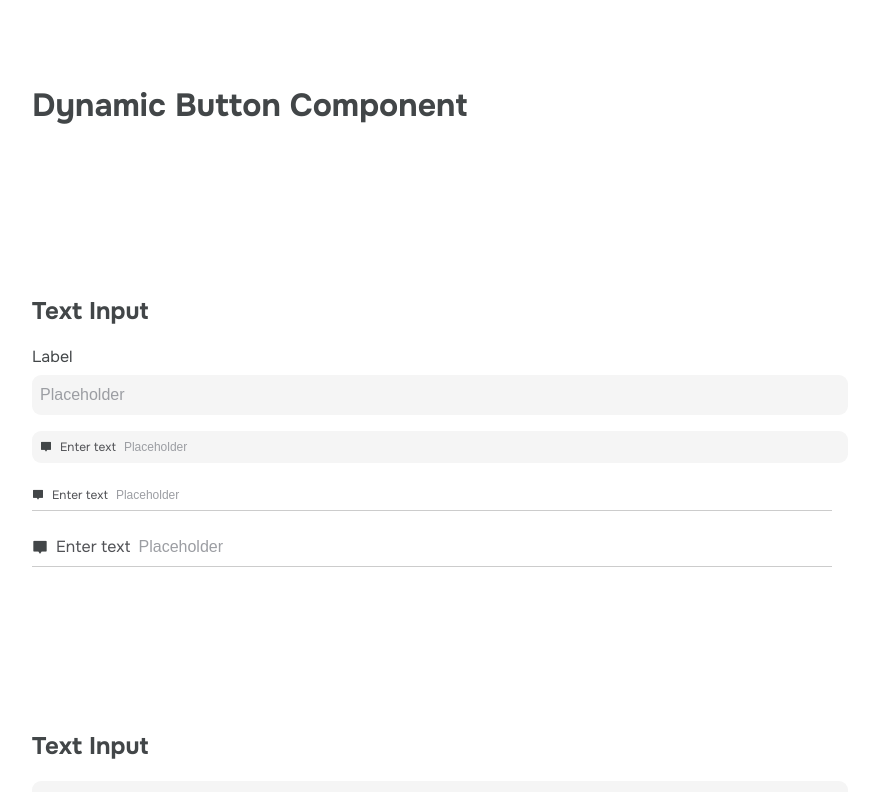
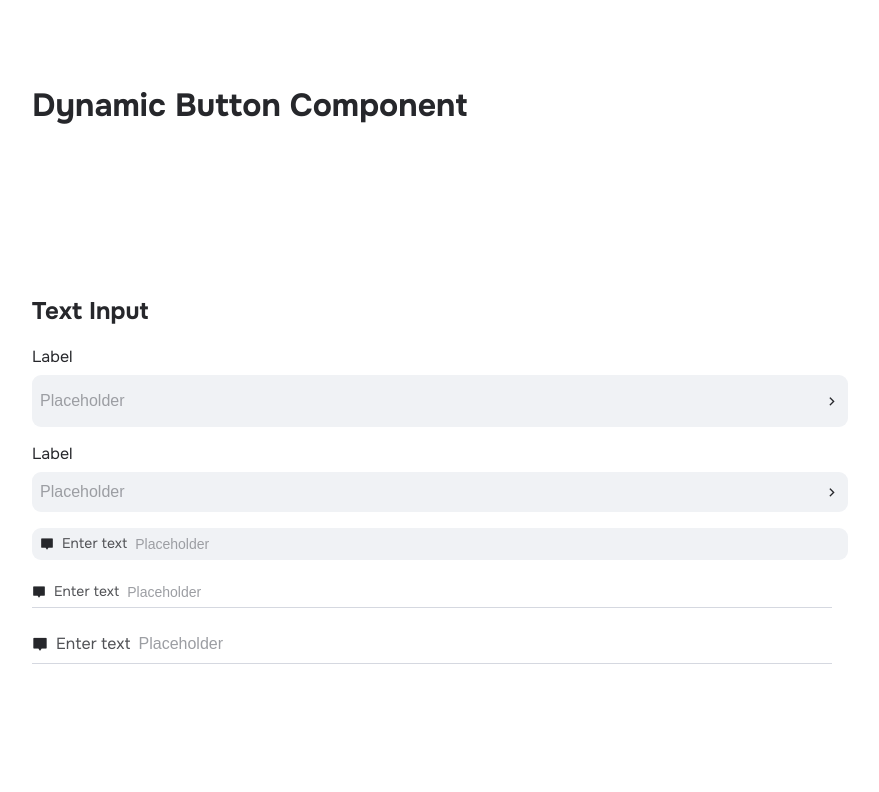
Before and after one commit to kamrade/svelte-dynamic-button, a SvelteKit app: page / in a window 1280 px wide. Shown: the top 792 px of the page, without its empty margins (208-1087 px from the left). Built offline with nearby package versions, Linux system fonts and the light colour scheme.

Commit message:
Update TextInput

```diff
--- a/src/app.html
+++ b/src/app.html
@@ -12,17 +12,6 @@
 		<meta name="viewport" content="width=device-width, initial-scale=1" />
 		%sveltekit.head%
 
-		<style>
-			html, body {
-				margin: 0;
-				padding: 0;
-				font-family: "Onest", sans-serif;
-				font-optical-sizing: auto;
-				font-style: normal;
-				color: #424648;
-			}
-		</style>
-
 	</head>
 	<body data-sveltekit-preload-data="hover">
 		<div>%sveltekit.body%</div>
--- a/src/lib/components/SimpleButton/SimpleButton.scss
+++ b/src/lib/components/SimpleButton/SimpleButton.scss
@@ -60,44 +60,44 @@
 
 // Primary contained
 :global(.SimpleButton.SimpleButton--theme--primary.SimpleButton--variant--contained) {
-  --background: #FFCC13;
-  --hoverBackground: #eebc0e;
-  --activeBackground: #e1b308;
+  --background: var(--bg-primary-200);
+  --hoverBackground: var(--bg-primary-300);
+  --activeBackground: var(--bg-primary-300);
   --borderColor: transparent;
-  --color: #26272B;
-  --hoverColor: #26272B;
-  --focusColor: #e1b308;
+  --color: var(--text-base-100);
+  --hoverColor: var(--text-base-100);
+  --focusColor: var(--bg-primary-200);
 }
 
 // Primary outlined
 :global(.SimpleButton.SimpleButton--theme--primary.SimpleButton--variant--outlined) {
   --background: transparent;
-  --hoverBackground: #f8f1d6;
-  --activeBackground: #f7ebba;
-  --borderColor: #FFCC13;
-  --color: #26272B;
-  --hoverColor: #26272B;
-  --focusColor: #fbd13c;
+  --hoverBackground: var(--bg-primary-100);
+  --activeBackground: var(--bg-primary-150);
+  --borderColor: var(--line-primary-100);
+  --color: var(--text-base-100);
+  --hoverColor: var(--text-base-100);
+  --focusColor: var(--bg-primary-200);
 }
 
 // Secondary contained
 :global(.SimpleButton.SimpleButton--theme--secondary.SimpleButton--variant--contained) {
-  --background: #F3F6F8;
-  --hoverBackground: #EBEEF0;
-  --activeBackground: #E3E6E8;
-  --borderColor: #E3E6E8;
-  --color: #272D34;
-  --hoverColor: #272D34;
-  --focusColor: #ccd2d6;
+  --background: var(--bg-base-200);
+  --hoverBackground: var(--bg-base-300);
+  --activeBackground: var(--bg-base-400);
+  --borderColor: var(--line-base-100);
+  --color: var(--text-base-100);
+  --hoverColor: var(--text-base-100);
+  --focusColor: var(--bg-base-200);
 }
 
 // Secondary outlined
 :global(.SimpleButton.SimpleButton--theme--secondary.SimpleButton--variant--outlined) {
   --background: transparent;
-  --hoverBackground: #F3F6F8;
-  --activeBackground: #EBEEF0;
-  --borderColor: #C1CAD0;
-  --color: #272D34;
-  --hoverColor: #272D34;
-  --focusColor: #ccd2d6;
+  --hoverBackground: var(--bg-base-200);
+  --activeBackground: var(--bg-base-300);
+  --borderColor: var(--line-base-100);
+  --color: var(--text-base-100);
+  --hoverColor: var(--text-base-100);
+  --focusColor: var(--bg-base-300);
 }
--- a/src/lib/kit/TextInput/TextInput.scss
+++ b/src/lib/kit/TextInput/TextInput.scss
@@ -1,17 +1,19 @@
-$border-radius-default: var(--border-radius-control);
-
-$background-contained: var(--bg-control-200);
+$background-contained: var(--bg-base-200);
 $background-text-input-element: transparent;
 
-$border-control-focus: var(--line-control-focus);
-$border-underline: #ccc;
-$border-underline-active: var(--line-control-focus);
+$border-control-focus: var(--line-base-focus);
+$border-underline: var(--line-base-100);
+$border-underline-active: var(--line-base-focus);
 $border-underline-focus: $border-underline-active;
 $border-contained: transparent;
-$background-contained-focus: var(--bg-control-100);
+$background-contained-focus: var(--bg-base-100);
 
 $text-color-label: var(--text-muted-100);
 $text-color-placeholder: var(--text-placeholder-100);
+
+.TextInput {
+  --border-radius-default: var(--border-radius-control);
+}
 
 .TextInput {
   display: flex;
@@ -23,46 +25,43 @@ $text-color-placeholder: var(--text-placeholder-100);
   width: 100%;
 
   // Sizing for all
+  &.TextInput-size-lg {
+    font-size: 16px;
+    line-height: 24px;
+    .TextInput-label,
+    .TextInput-el {
+      padding: .875rem 0;
+    }
+  }
+
   &.TextInput-size-md {
-    .TextInput-label {
-      padding: .5rem 0;
-    }
+    font-size: 16px;
+    line-height: 24px;
+    .TextInput-label,
     .TextInput-el {
       padding: .5rem 0;
     }
   }
 
   &.TextInput-size-sm {
+      font-size: 14px;
+      line-height: 24px;
     .TextInput-label,
     .TextInput-el {
       padding: .25rem 0;
-      font-size: 12px;
-      line-height: 2;
-    }
-    .TextInput-suffix,
-    .TextInput-prefix {
-      font-size: 12px;
-      line-height: 2;
     }
   }
 
   &.TextInput-variant-contained {
     background-color: $background-contained;
-    border-radius: $border-radius-default;
+    border-radius: var(--border-radius-default);
+    padding: 0 0.5rem;
 
     &:focus-within {
       background-color: $background-contained-focus;
       box-shadow: inset 0 0 0 2px $border-control-focus;
     }
 
-    // Horizontal spacing for contained
-    &.TextInput-size-md {
-      padding: 0 .5rem;
-    }
-
-    &.TextInput-size-sm {
-      padding: 0 .5rem;
-    }
   }
 
   &.TextInput-variant-underlined {
@@ -107,7 +106,7 @@ $text-color-placeholder: var(--text-placeholder-100);
   .TextInput-label {
     display: block;
     white-space: nowrap;
-    font-size: 1rem;
+    font-size: 1em;
     line-height: 1.5;
     padding: 0.5rem 0;
     color: $text-color-label;
@@ -116,7 +115,7 @@ $text-color-placeholder: var(--text-placeholder-100);
   .TextInput-suffix,
   .TextInput-prefix {
     display: contents;
-    font-size: 1rem;
+    font-size: 1em;
     line-height: 1em;
     padding: 0.5rem 0;
   }
@@ -125,9 +124,8 @@ $text-color-placeholder: var(--text-placeholder-100);
     border: none;
     position: relative;
     width: 100%;
-    padding: 0.5rem 0;
-    font-size: 1rem;
-    line-height: 1.5;
+    font-size: inherit;
+    line-height: inherit;
     background: transparent;
 
     &:disabled {
--- a/src/lib/kit/TextInput/TextInput.ts
+++ b/src/lib/kit/TextInput/TextInput.ts
@@ -1,4 +1,4 @@
 export type TextInputType = "text" | "password";
 export type TextInputVariant = "underlined" | "contained";
-export type TextInputSize = "sm" | "md";
+export type TextInputSize = "sm" | "md" | "lg";
 export type KEvent = KeyboardEvent & { currentTarget: EventTarget & HTMLInputElement }
--- a/src/lib/kit/global.css
+++ b/src/lib/kit/global.css
@@ -1,70 +1,88 @@
 :root {
 
-  /* BG */
-  --bg-base: #fff;
-  --bg-base-100: #F0F2F5;
-  --bg-base-200: #e5e6ea;
-  --bg-base-300: #dadbde;
+  /* BASE */
+  --bg-base-100: #FFFFFF;
+  --bg-base-200: #F0F2F5;
+  --bg-base-300: #E2E4E8;
+  --bg-base-400: #D3D5DC;
 
-  --bg-control-100: #ffffff;
-  --bg-control-200: #f5f5f5;
-  --bg-control-300: #e9e9e9;
-  --bg-control-400: #e1e1e1;
+  --text-base-100: #26272B;
+  --text-muted-100: #515256;
+  --text-placeholder-100: #9C9EA3;
+  --text-link-100: #1659FF;
 
-  --bg-inv-100: #26272B;
+  --line-base-100: #D5D8E0;
+  --line-base-focus: #66676A;
 
-  --bg-success-100: #6ce392;
+  /* INV */
+  --bg-inv-100: #343438;
+  --bg-inv-200: #28282B;
+  --bg-inv-300: #1E1F21;
+  --bg-inv-400: #151617;
 
-  --bg-danger-100: #f39188;
+  --text-inv-100: #FFFFFF;
+  --text-inv-muted-100: #C1C3CA;
+  --text-inv-placeholder-100: #9A9AA1;
+  --text-inv-link-100: #7BA1FF;
 
-  --bg-emphasis-100: #FFCC13;
-  --bg-emphasis-200: #eebc0e;
-  --bg-emphasis-300: #e1b308;
+  --line-inv-100: #58585E;
+  --line-inv-focus: #BABAC6;
 
-  --bg-accent-100: #D921F9;
+  /* PRIMARY */
+  --bg-primary-100: #FFF9E5;
+  --bg-primary-150: #FFF4D0;
+  --bg-primary-200: #FFCC14;
+  --bg-primary-300: #F7C614;
+  --bg-primary-400: #F0C013;
 
+  --line-primary-100: #FFE27B;
+
+  /* SUCCESS */
+  --bg-success-100: #D7FFE4;
+  --bg-success-200: #6CE392;
+  --bg-success-300: #67D98B;
+  --bg-success-400: #62CF85;
+
+  --line-success-100: #B6F7CB;
+
+  /* DANGER */
+  --bg-danger-100: #FFD5D1;
+  --bg-danger-200: #F39188;
+  --bg-danger-300: #EE7E74;
+  --bg-danger-400: #EA6D60;
+
+  --line-danger-100: #FBC4BF;
+  --text-danger-100: #EA6D60;
+
+  /* ADDITIONAL */
   --bg-backdrop: rgba(0,0,0,0.8);
 
-  --brand-gradient-vertical: linear-gradient(90deg, rgba(32,86,228,1) 0%, rgba(252,32,190,1) 50%, rgba(253,203,76,1) 100%);
-
-  /* TEXT */
-  --text-base-100: #26272B;
-  --text-muted-100: #515256;
-  --text-placeholder-100: #9c9ea3;
-  --text-inv-100: #fff;
-  --text-inv-muted-100: #C1C3CA;
-  --text-emphasis-100: #FFCC13;
-  --text-accent-100: #802bac;
-  --text-accent-200: #5c1b7e;
-
-  /* LINE */
-  --line-control-100: #ababb0;
-  --line-control-focus: #e9e9e9;
-  --line-base-100: #E3E5EB;
-  --line-emphasis-100: #FFCC13;
-  --line-focus-100: #26272B;
-
-  /* ICON */
-  --icon-base-100: #26272B;
-  --icon-inv-100: #FFFFFF;
 }
 
 :root {
   --border-radius-panel: 12px;
-  --border-radius-panel-inner: 8px;
   --border-radius-control: 9px;
   --border-radius-control-sm: 5px;
   --border-radius-dropdown: 9px;
   --border-radius-modal: 20px;
 
-  --zindex-dropdown: 1060;
   --zindex-sticky: 1020;
   --zindex-fixed: 1030;
   --zindex-offcanvas-backdrop: 1040;
   --zindex-offcanvas: 1045;
   --zindex-modal-backdrop: 1050;
   --zindex-modal: 1055;
+  --zindex-dropdown: 1060;
   --zindex-popover: 1070;
   --zindex-tooltip: 1080;
   --zindex-toast: 1090;
 }
+
+:global(html, body) {
+  margin: 0;
+  padding: 0;
+  font-family: "Onest", sans-serif;
+  font-optical-sizing: auto;
+  font-style: normal;
+  color: var(--text-base-100);
+}
--- a/src/routes/+page.svelte
+++ b/src/routes/+page.svelte
@@ -20,9 +20,25 @@
         type='text'
         placeholder='Placeholder'
         id='input-1'
+        size='lg'
       >
+        <i class="ri-arrow-right-s-line" slot="suffix" />
       </TextInput>
-  </label>
+    </label>
+  </div>
+
+  <div style='margin-bottom: 1rem;'>
+    <label for="input-1">
+      <span style='display: block; margin-bottom: .5rem;'>Label</span>
+      <TextInput
+        variant='contained'
+        type='text'
+        placeholder='Placeholder'
+        id='input-1'
+      >
+        <i class="ri-arrow-right-s-line" slot="suffix" />
+      </TextInput>
+    </label>
   </div>
 
   <div style='margin-bottom: 1rem;'>
```
